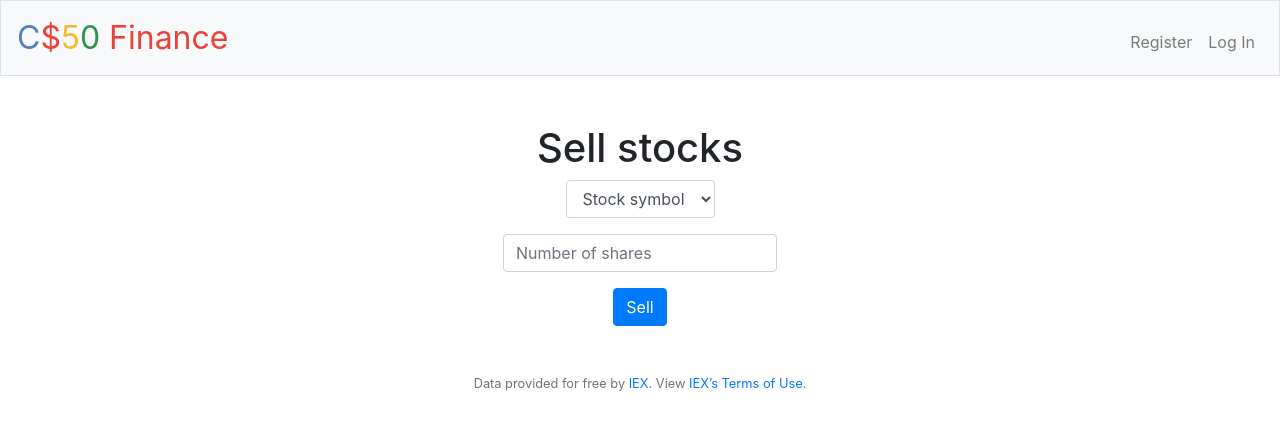
After one commit to ManuelGarciaF/cs50x, a Flask app: template pset8/finance/templates/sell.html in a window 1280 px wide. The commit adds this page. Shown: the top 430 px of the page. Run offline with Flask 2, Linux system fonts and the light colour scheme; the template is opened without the code that fills it, so the values that code supplies are empty; some libraries are stand-ins or nearby versions.

Commit message:
Finished sell c$50 finance

```diff
--- a/pset8/finance/application.py
+++ b/pset8/finance/application.py
@@ -52,8 +52,6 @@ def index():
         "SELECT symbol, SUM(amount), time FROM purchases WHERE buyerId=:id GROUP BY symbol;",
         id=session["user_id"])
 
-# {'symbol': 'NFLX', 'SUM(amount)': 2, 'time': '2019-09-10 18:07:40'}
-
     rows = list()
     total = 0
     for line in sql_query:
@@ -64,7 +62,7 @@ def index():
         total += symbol['price'] * line['shares']
 
     user = db.execute(
-        "SELECT cash FROM users WHERE id=:id",
+        "SELECT cash FROM users WHERE id=:id;",
         id=session["user_id"])
 
     return render_template('index.html', rows=rows, total=total, balance=float(user[0]['cash']))
@@ -100,7 +98,7 @@ def buy():
 
         # check that user has enough balance
         if balance < value:
-            db.execute("ROLLBACK;")
+            # db.execute("ROLLBACK;")
             return apology("Not enough balance.")
 
         # update balance
@@ -156,7 +154,7 @@ def login():
             return apology("must provide password", 403)
 
         # Query database for username
-        rows = db.execute("SELECT * FROM users WHERE username = :username",
+        rows = db.execute("SELECT * FROM users WHERE username = :username;",
                           username=request.form.get("username"))
 
         # Ensure username exists and password is correct
@@ -214,19 +212,19 @@ def register():
             return redirect(url_for('register'))
 
         # query the database for the same username
-        existing_user = db.execute("SELECT username FROM users WHERE username = :username",
+        existing_user = db.execute("SELECT username FROM users WHERE username = :username;",
                                     username=request.form.get('username'))
 
         # if username does not exist in the database
         if len(existing_user) == 0:
             # add a new user with the information from the form
             db.execute(
-                "INSERT INTO users ('username','hash') VALUES (:username,:hash)",
+                "INSERT INTO users ('username','hash') VALUES (:username,:hash);",
                 username=request.form.get('username'),
                 hash=generate_password_hash(request.form.get('password')) )
 
             user_id = db.execute(
-                "SELECT id FROM users WHERE username = :username",
+                "SELECT id FROM users WHERE username = :username;",
                 username=request.form.get('username'))
             session["user_id"] = user_id[0]["id"]
             return redirect(url_for('index'))
@@ -244,7 +242,44 @@ def register():
 @login_required
 def sell():
     """Sell shares of stock"""
-    return apology("TODO")
+    if request.method == 'POST':
+        symbol = request.form.get('symbol')
+        shares = int(request.form.get('shares'))
+
+        if not symbol:
+            return apology('invalid symbol')
+        if not shares:
+            return apology('invalid number')
+
+        available_shares = db.execute(
+            "SELECT SUM(amount) FROM purchases WHERE buyerId=:id AND symbol=:symbol GROUP BY symbol;",
+            id=session["user_id"],
+            symbol=symbol)
+
+        if len(available_shares) > 0 and shares > available_shares[0]['SUM(amount)']:
+            return apology("You don't have enough shares")
+
+        curr_value = lookup(symbol)['price']
+
+        db.execute(
+            "INSERT INTO purchases ('buyerId','symbol','value','amount','time') VALUES (:id,:symbol,:value,:amount,datetime('now', 'localtime'));",
+            id=session["user_id"],
+            symbol=symbol,
+            value=(-curr_value),
+            amount=(-shares))
+
+        db.execute(
+            "UPDATE users SET cash = cash + :price WHERE Id = :id;",
+            id=session["user_id"],
+            price=(curr_value * shares))
+
+        return redirect(url_for('index'))
+
+    symbols = db.execute(
+        "SELECT symbol FROM purchases WHERE buyerId=:id GROUP BY symbol;",
+        id=session["user_id"])
+
+    return render_template('sell.html', symbols=symbols)
 
 
 def errorhandler(e):
--- /dev/null
+++ b/pset8/finance/templates/sell.html
@@ -0,0 +1,24 @@
+{% extends 'layout.html' %}
+
+{% block title %}Sell{% endblock title %}
+
+{% block main %}
+
+<h1>Sell stocks</h1>
+
+<form action="/sell" method="post">
+    <div class="form-group">
+        <select class="form-control" name="symbol" required>
+            <option disabled selected>Stock symbol</option>
+        {% for symbol in symbols %}
+            <option value="{{ symbol['symbol'] }}">{{ symbol['symbol'] }}</option>
+        {% endfor %}
+        </select>
+    </div>
+    <div class="form-group">
+      <input type="number" min="1" name="shares" class="form-control" placeholder="Number of shares" required>
+    </div>
+    <button type="submit" class="btn btn-primary">Sell</button>
+</form>
+
+{% endblock main %}
```
Also changed, not shown: pset8/finance/templates/index.html (+6 -1 lines), pset8/finance/finance.db.
